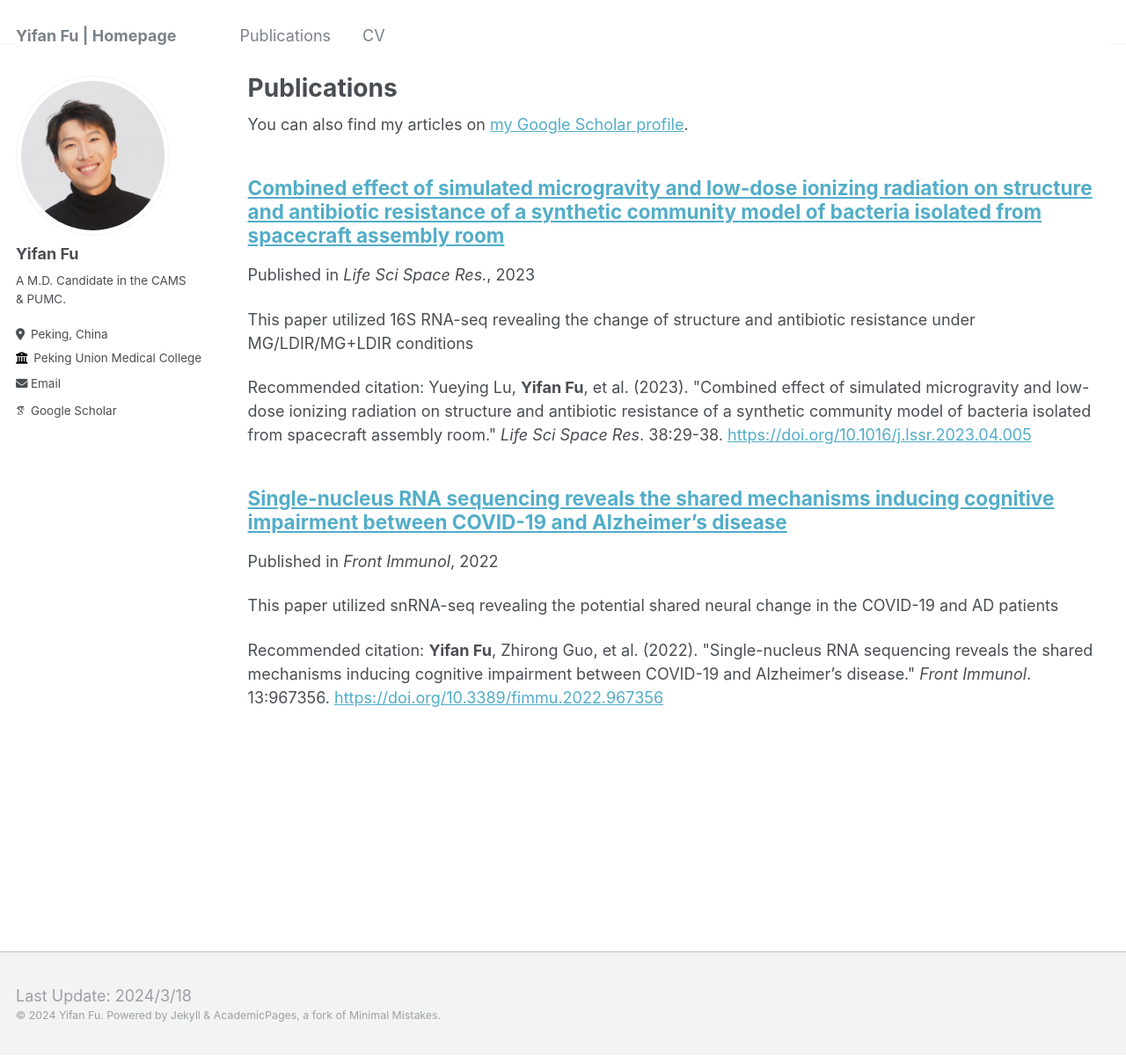
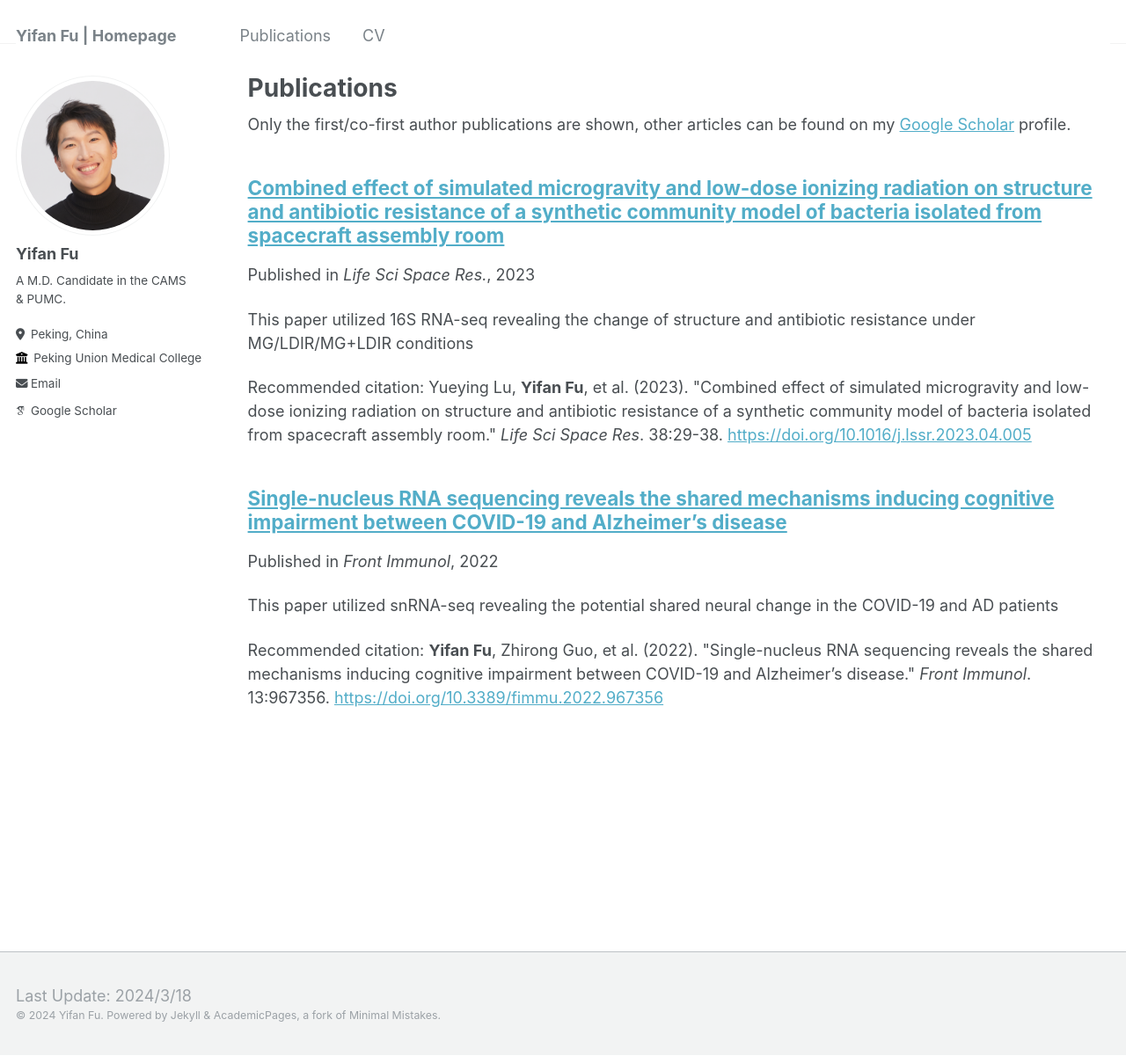
Before and after one commit to yifanfu01/yifanfu01.github.io, a Jekyll site: the page built from _pages/publications.md, in a window 1280 px wide and 1201 px high. Shown: the whole window at 88% size. Built offline with Jekyll 4.4.1, drawn with Linux system fonts in a browser that asks for light colours; some web fonts are replaced.

Commit message:
Update publications.md

```diff
--- a/_pages/publications.md
+++ b/_pages/publications.md
@@ -6,7 +6,7 @@ author_profile: true
 ---
 
 {% if site.author.googlescholar %}
-  <div class="wordwrap">You can also find my articles on <a href="{{site.author.googlescholar}}">my Google Scholar profile</a>.</div>
+  <div class="wordwrap">Only the first/co-first author publications are shown, other articles can be found on my <a href="{{site.author.googlescholar}}">Google Scholar</a> profile.</div>
 {% endif %}
 
 {% include base_path %}
```
